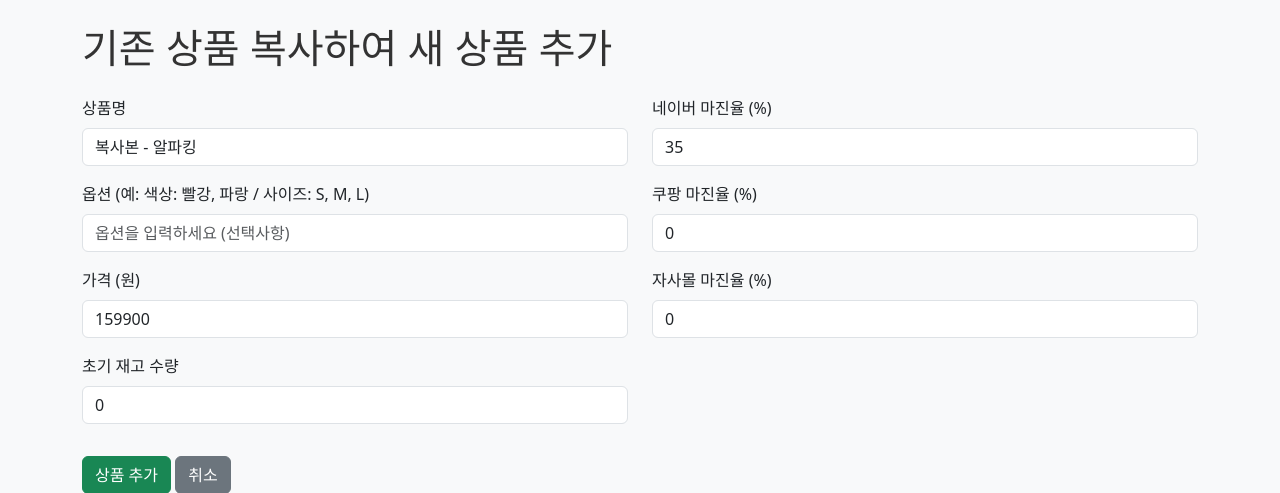
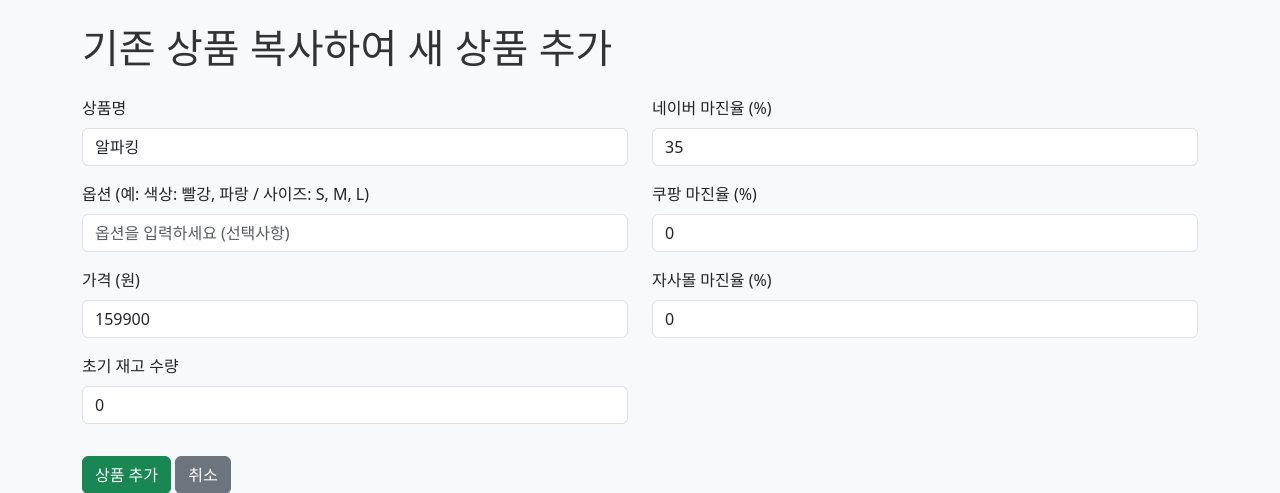
Before and after one commit to ank1231/inventory-management, a Flask app: page /product/copy/1 in a window 1280 px wide. Shown: the part 56-549 px from the top of the page. Run offline with Flask 3, Linux system fonts and the light colour scheme; data comes from the database, SQL or seed files in the repository; both versions use the stored data as it was after the commit.

Commit message:
복사본 수정

```diff
--- a/app.py
+++ b/app.py
@@ -48,8 +48,7 @@ def copy_product(product_id):
     if not product:
         return redirect(url_for('inventory_page'))
 
-    # 복사된 상품 정보를 전달 (이름은 "복사본 - " 접두사 추가)
-    product['name'] = f"복사본 - {product['name']}"
+    # 복사된 상품 정보를 전달
     product['quantity'] = 0  # 초기 재고는 0으로 설정
 
     return render_template('add_product.html', copy_from=product)
--- a/templates/add_product.html
+++ b/templates/add_product.html
@@ -7,7 +7,7 @@
 
 {% if copy_from %}
 <div class="alert alert-info">
-    <strong>알림:</strong> "{{ copy_from.name|replace('복사본 - ', '') }}" 상품을 기반으로 새 상품을 추가합니다. 필요한 정보를 수정해주세요.
+    <strong>알림:</strong> "{{ copy_from.name }}" 상품을 기반으로 새 상품을 추가합니다. 필요한 정보를 수정해주세요.
 </div>
 {% endif %}
 
```
Also changed, not shown: inventory.db.
